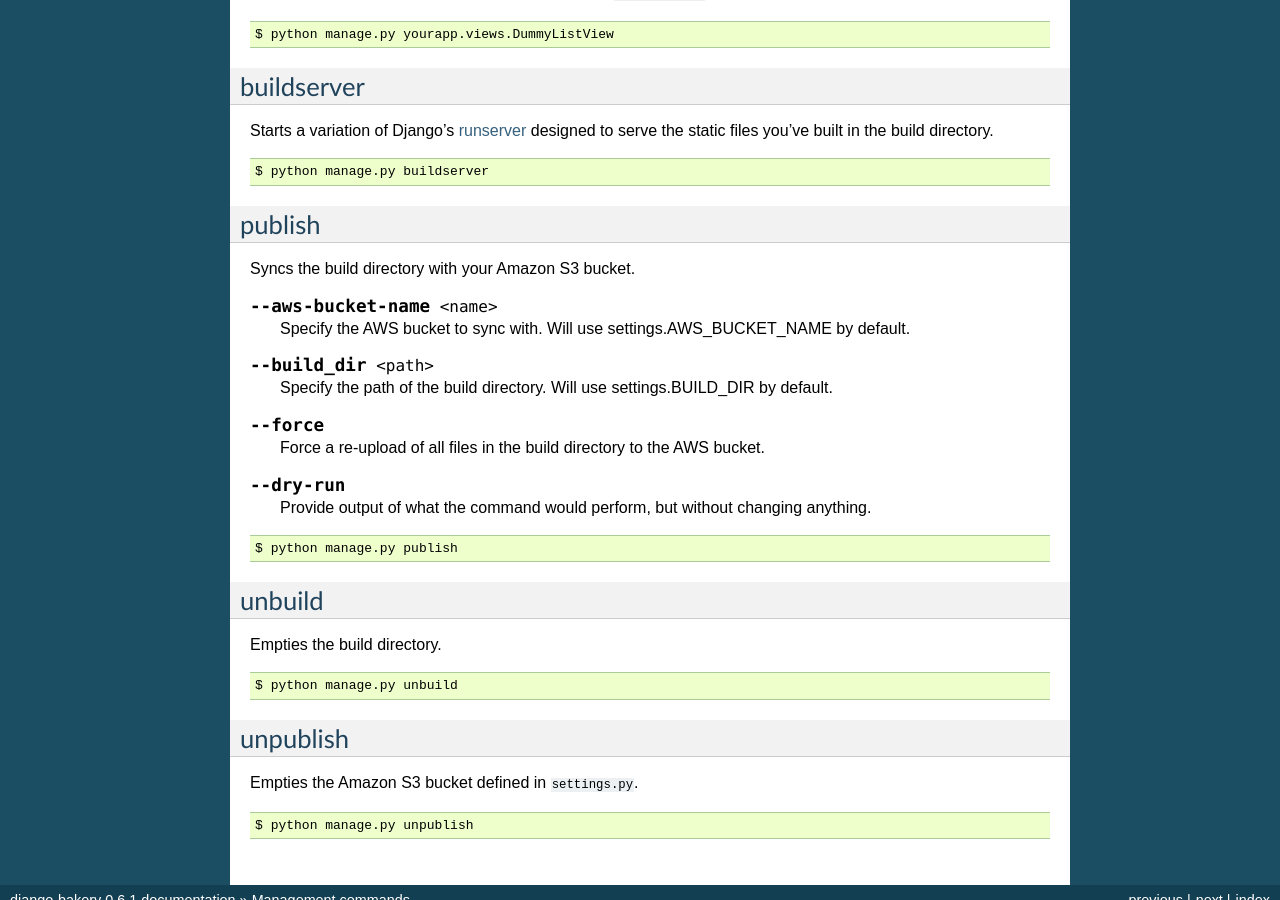
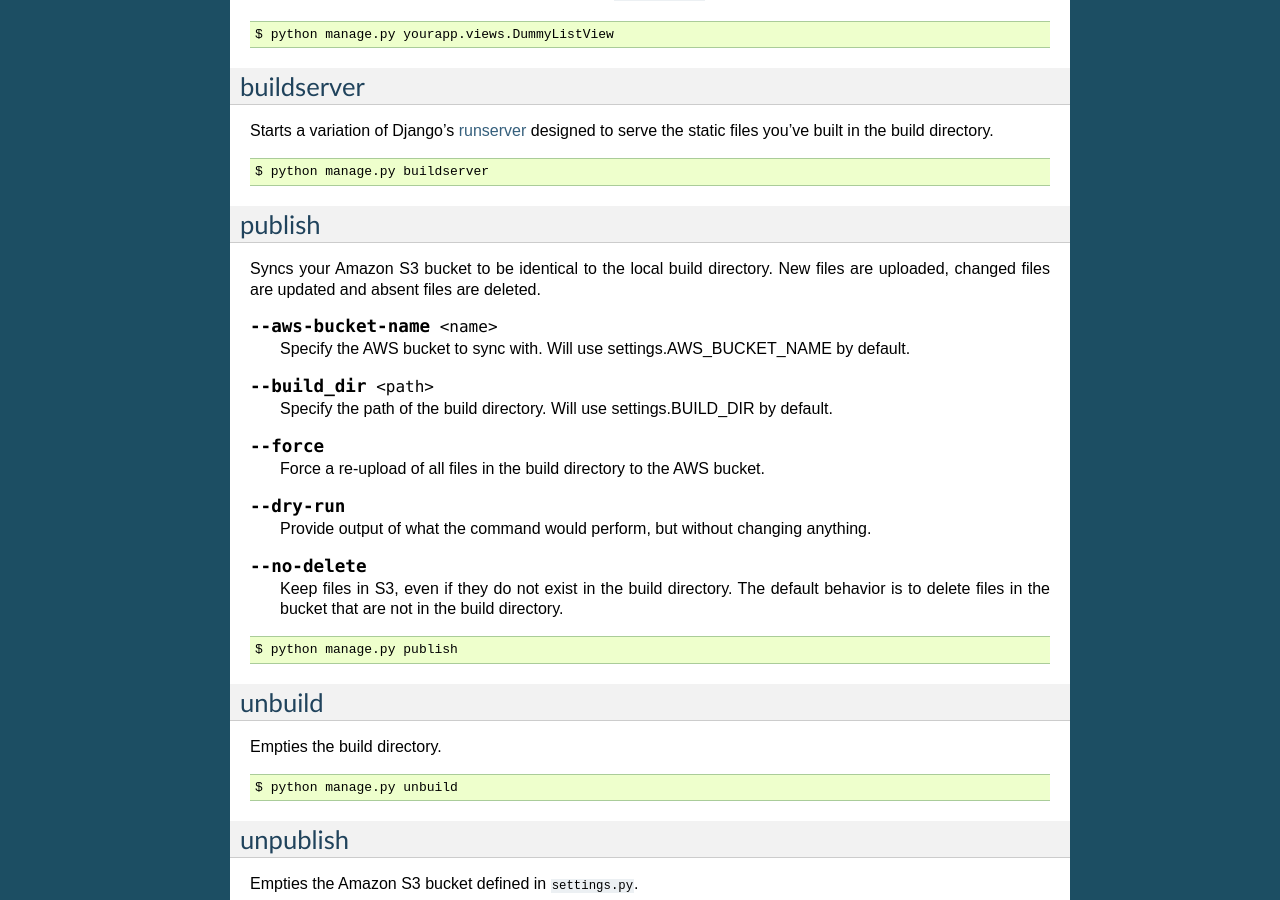
Before and after one commit to Sibizwan5/django-bakery, a Sphinx documentation site: the page built from docs/managementcommands.rst, in a window 1280 px wide and 900 px high, scrolled down 731 px. Built offline with Sphinx 7.4.7, drawn with Linux system fonts in a browser that asks for light colours.

Commit message:
Added new option to the documentation for the publish command. For #62.

```diff
--- a/docs/managementcommands.rst
+++ b/docs/managementcommands.rst
@@ -59,7 +59,8 @@
 publish
 -------
 
-Syncs the build directory with your Amazon S3 bucket.
+Syncs your Amazon S3 bucket to be identical to the local build directory. New files are uploaded,
+changed files are updated and absent files are deleted.
 
 .. cmdoption:: --aws-bucket-name <name>
 
@@ -76,6 +77,12 @@
 .. cmdoption:: --dry-run
 
     Provide output of what the command would perform, but without changing anything.
+
+.. cmdoption:: --no-delete
+
+    Keep files in S3, even if they do not exist in the build directory. The
+    default behavior is to delete files in the bucket that are not in the
+    build directory.
 
 .. code-block:: bash
 
```
